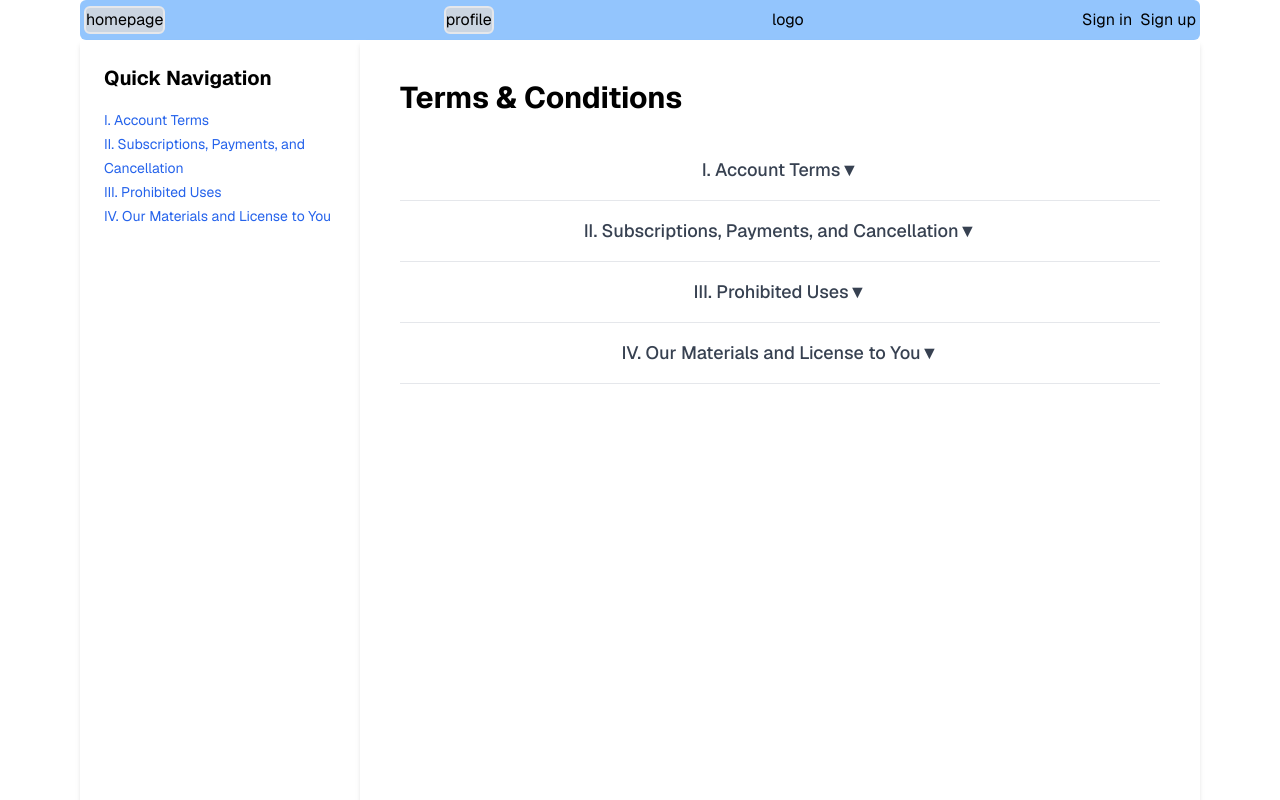
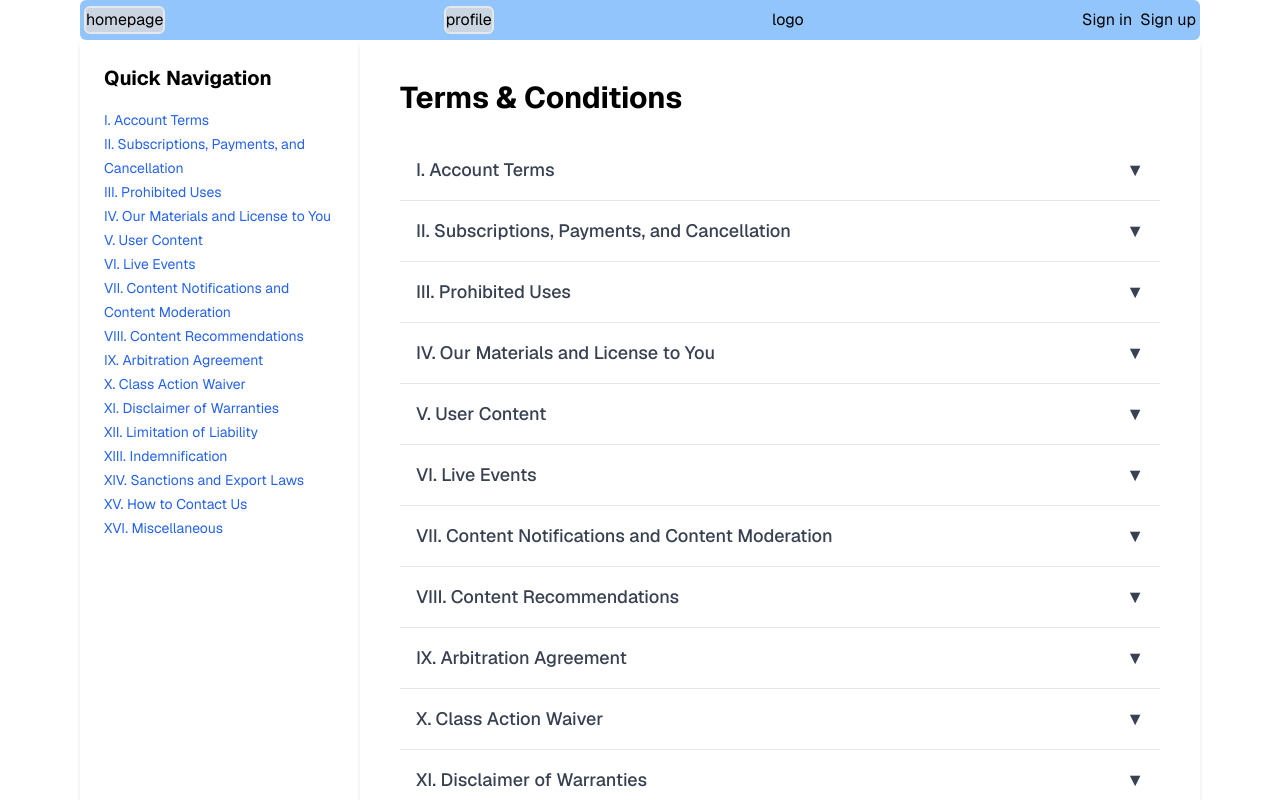
Before and after one commit to MohammedG91/week-12-assignment, a Next.js app: page /terms in a window 1280 px wide. Shown: the top 800 px of the page. Built offline with nearby package versions, Linux system fonts and the light colour scheme; no server answers.

Commit message:
added extra content for main section in array  with placeholder messages

```diff
--- a/src/app/terms/page.js
+++ b/src/app/terms/page.js
@@ -27,7 +27,66 @@ export default function TermsPage() {
       title: "IV. Our Materials and License to You",
       content: "Details about materials and license.",
     },
-    // Add more sections here
+    {
+      id: "user-content",
+      title: "V. User Content",
+      content: "Details about user content.",
+    },
+    {
+      id: "live-events",
+      title: "VI. Live Events",
+      content: "Details about live events.",
+    },
+    {
+      id: "notifications",
+      title: "VII. Content Notifications and Content Moderation",
+      content: "Details about notifications.",
+    },
+    {
+      id: "recommendations",
+      title: "VIII. Content Recommendations",
+      content: "Details about recommendations.",
+    },
+    {
+      id: "arbitration",
+      title: "IX. Arbitration Agreement",
+      content: "Details about arbitration.",
+    },
+    {
+      id: "class-action",
+      title: "X. Class Action Waiver",
+      content: "Details about class action.",
+    },
+    {
+      id: "disclaimer",
+      title: "XI. Disclaimer of Warranties",
+      content: "Details about disclaimer.",
+    },
+    {
+      id: "limitation",
+      title: "XII. Limitation of Liability",
+      content: "Details about liability.",
+    },
+    {
+      id: "indemnification",
+      title: "XIII. Indemnification",
+      content: "Details about indemnification.",
+    },
+    {
+      id: "sanctions",
+      title: "XIV. Sanctions and Export Laws",
+      content: "Details about sanctions.",
+    },
+    {
+      id: "contact",
+      title: "XV. How to Contact Us",
+      content: "Details about contacting us.",
+    },
+    {
+      id: "miscellaneous",
+      title: "XVI. Miscellaneous",
+      content: "Miscellaneous information.",
+    },
   ];
 
   return (
@@ -42,10 +101,10 @@ export default function TermsPage() {
                 <a
                   href={`#${section.id}`}
                   onClick={(e) => {
-                    e.preventDefault();
-                    setOpenItem(section.id);
+                    e.preventDefault(); // Prevent default anchor jump
+                    setOpenItem(section.id); // Open the accordion
 
-                    // Delay scrolling slightly to allow accordion to expand
+                    // Delay scrolling slightly to allow accordion to expand first
                     setTimeout(() => {
                       document.getElementById(section.id)?.scrollIntoView({
                         behavior: "smooth",
@@ -76,7 +135,10 @@ export default function TermsPage() {
           {sections.map((item) => (
             <Accordion.Item key={item.id} value={item.id}>
               <Accordion.Header>
-                <Accordion.Trigger className="w-full text-lg font-medium text-gray-700 p-4 border-b border-gray-200 hover:bg-gray-50">
+                <Accordion.Trigger
+                  id={item.id}
+                  className="flex justify-between w-full text-lg font-medium text-gray-700 p-4 border-b border-gray-200 hover:bg-gray-50"
+                >
                   {item.title}
                   <motion.span
                     animate={{ rotate: openItem === item.id ? 180 : 0 }}
@@ -88,6 +150,7 @@ export default function TermsPage() {
               </Accordion.Header>
               <Accordion.Content>
                 <motion.div
+                  hidden={openItem !== item.id}
                   initial={{ height: 0, opacity: 0 }}
                   animate={{
                     height: openItem === item.id ? "auto" : 0,
```
